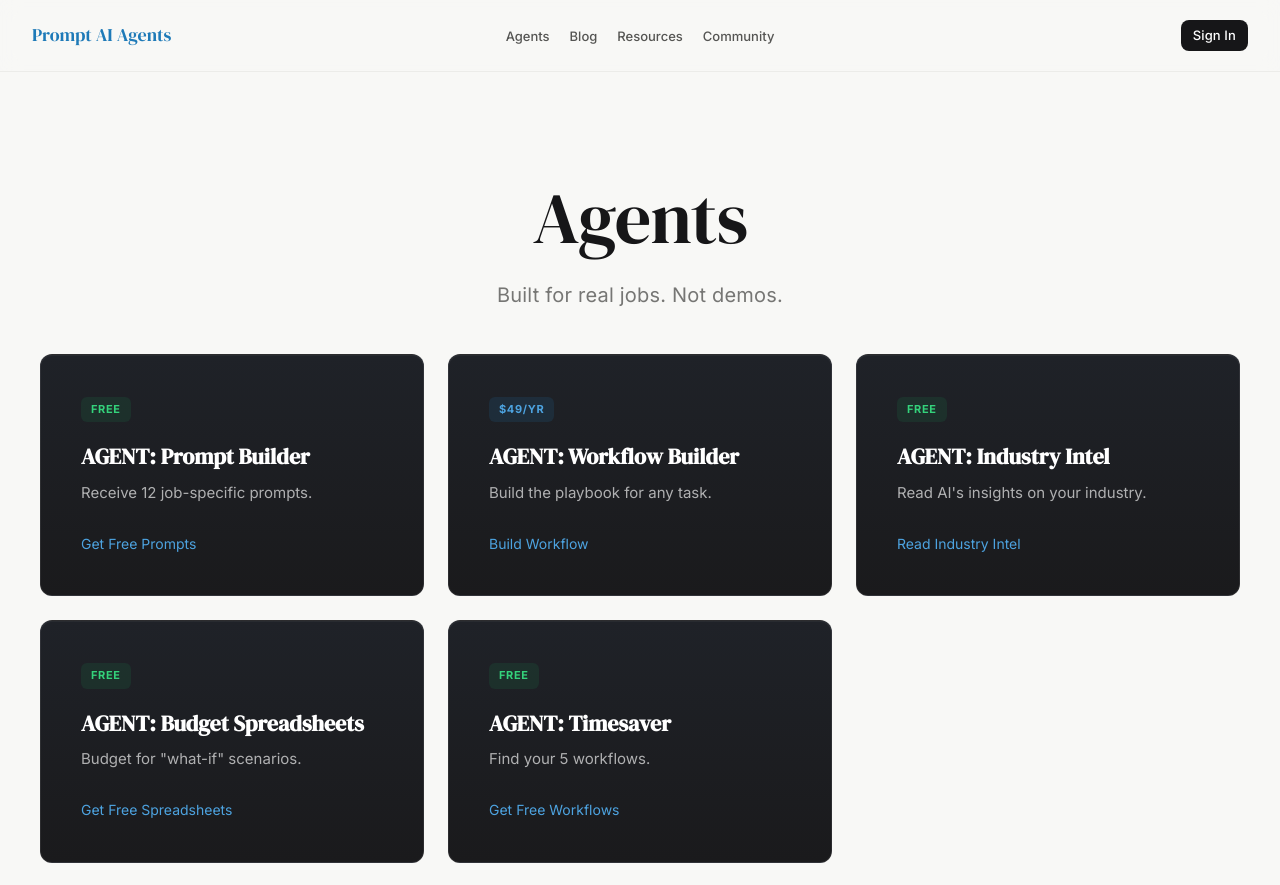
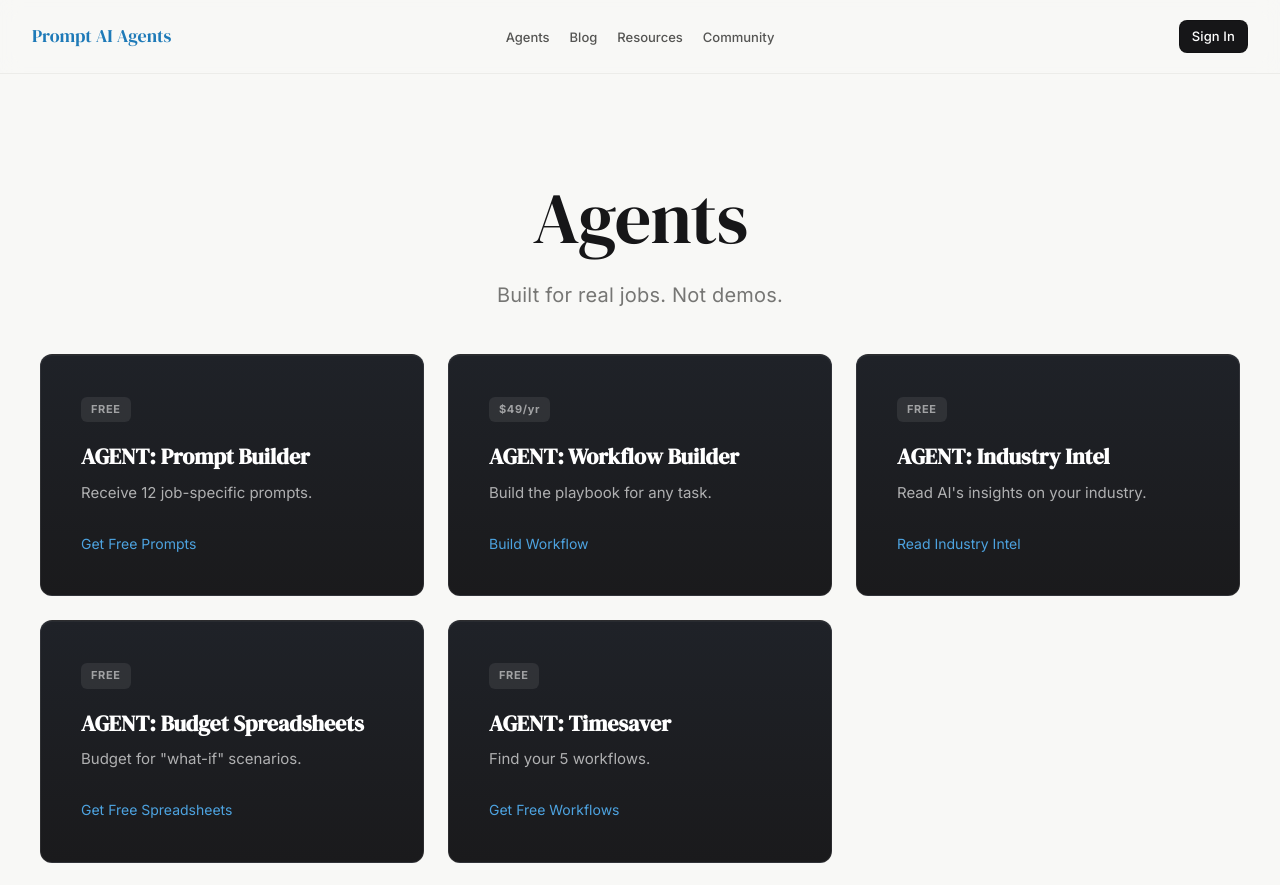
Before and after one commit to coolcalvin457-tech/agent-timesaver-nextjs, a Next.js app: page /agents in a window 1280 px wide. Shown: the top 885 px of the page. Built offline with nearby package versions, Linux system fonts and the light colour scheme; no server answers.

Commit message:
Agents page: consolidate badge colors, fix /yr casing, replace banner, fix nav button border

```diff
--- a/app/agents/page.tsx
+++ b/app/agents/page.tsx
@@ -22,7 +22,7 @@ const tools = [
     slug: "prompt-builder",
     href: "/prompt-builder",
     badgeClass: "tool-badge-free",
-    label: "Free",
+    label: "FREE",
     name: "AGENT: Prompt Builder",
     tagline: "Receive 12 job-specific prompts.",
     description: "",
@@ -32,8 +32,7 @@ const tools = [
     slug: "workflow-builder",
     href: "/workflow-builder",
     badgeClass: "tool-badge-paid",
-    label: "All Roles",
-    badgeDisplay: "$49/yr",
+    label: "$49/yr",
     name: "AGENT: Workflow Builder",
     tagline: "Build the playbook for any task.",
     description: "",
@@ -43,7 +42,7 @@ const tools = [
     slug: "industry-intel",
     href: "/industry-intel",
     badgeClass: "tool-badge-free",
-    label: "Free",
+    label: "FREE",
     name: "AGENT: Industry Intel",
     tagline: "Read AI's insights on your industry.",
     description: "",
@@ -53,7 +52,7 @@ const tools = [
     slug: "budget-spreadsheets",
     href: "/budget-spreadsheets",
     badgeClass: "tool-badge-free",
-    label: "Free",
+    label: "FREE",
     name: "AGENT: Budget Spreadsheets",
     tagline: "Budget for \"what-if\" scenarios.",
     description: "",
@@ -63,7 +62,7 @@ const tools = [
     slug: "timesaver",
     href: "/",
     badgeClass: "tool-badge-free",
-    label: "Free",
+    label: "FREE",
     name: "AGENT: Timesaver",
     tagline: "Find your 5 workflows.",
     description:
@@ -103,28 +102,9 @@ export default function AgentsPage() {
           <ToolsList tools={tools} />
 
           {/* More tools placeholder */}
-          <div className="tools-coming-soon">
-            <p
-              style={{
-                fontSize: "0.9375rem",
-                color: "rgba(255, 255, 255, 0.45)",
-                margin: 0,
-              }}
-            >
-              More tools in progress. Building in public at{" "}
-              <a
-                href="/blog"
-                style={{
-                  color: "var(--cta)",
-                  textDecoration: "none",
-                  fontWeight: 500,
-                }}
-              >
-                promptaiagents.com/blog
-              </a>
-              .
-            </p>
-          </div>
+          <p style={{ textAlign: "center", marginTop: "48px", fontSize: "0.875rem", color: "var(--text-muted)" }}>
+            More agents in progress.
+          </p>
         </div>
       </main>
       <Footer />
--- a/app/globals.css
+++ b/app/globals.css
@@ -292,6 +292,7 @@ input, textarea {
   color: #fff !important;
   padding: 5px 12px;
   border-radius: var(--radius-btn);
+  border: 1px solid rgba(0, 0, 0, 0.18);
   font-size: 0.8125rem !important;
   font-weight: 500 !important;
   letter-spacing: 0.01em;
@@ -319,7 +320,7 @@ input, textarea {
   font-size: 0.8125rem;
   font-weight: 600;
   letter-spacing: 0.01em;
-  border: none;
+  border: 1px solid rgba(0, 0, 0, 0.18);
   cursor: pointer;
   transition: background 0.15s ease, transform 0.15s ease;
   white-space: nowrap;
@@ -3164,11 +3165,10 @@ input, textarea {
   font-size: 0.6875rem;
   font-weight: 600;
   letter-spacing: 0.06em;
-  text-transform: uppercase;
   padding: 4px 10px;
   border-radius: var(--radius-tag);
-  background: rgba(26, 122, 74, 0.18);
-  color: #34D27B;
+  background: rgba(255, 255, 255, 0.08);
+  color: rgba(255, 255, 255, 0.55);
 }
 
 .tool-badge-paid {
@@ -3176,11 +3176,10 @@ input, textarea {
   font-size: 0.6875rem;
   font-weight: 600;
   letter-spacing: 0.06em;
-  text-transform: uppercase;
   padding: 4px 10px;
   border-radius: var(--radius-tag);
-  background: rgba(30, 122, 184, 0.14);
-  color: #4da3e0;
+  background: rgba(255, 255, 255, 0.08);
+  color: rgba(255, 255, 255, 0.55);
 }
 
 .tool-badge-coming-soon {
```
